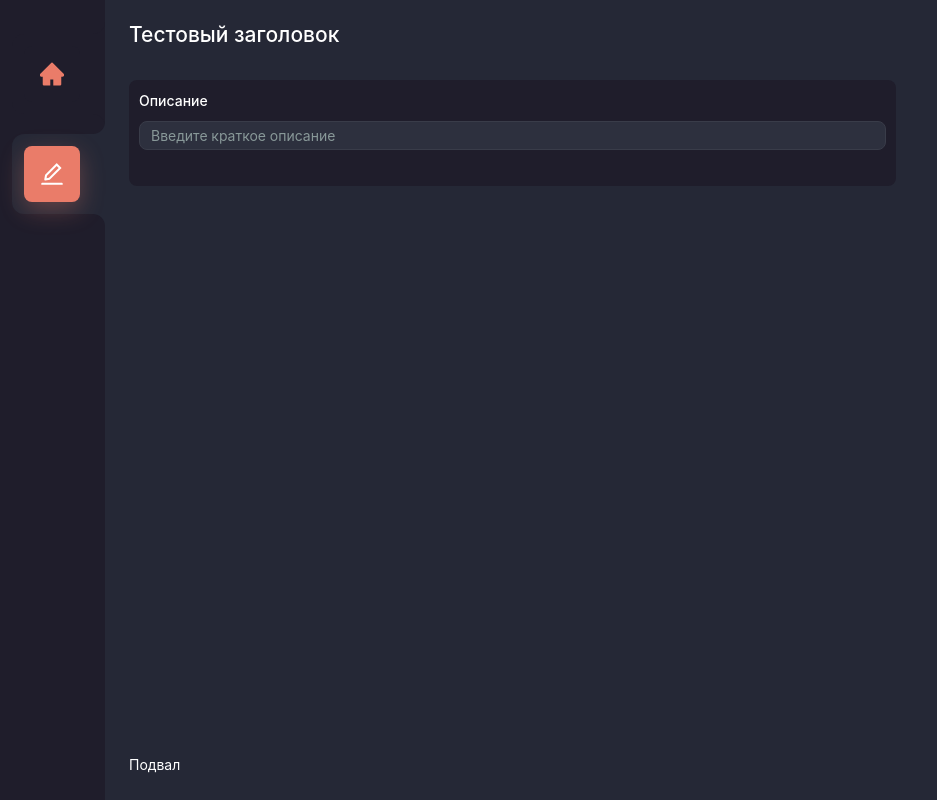
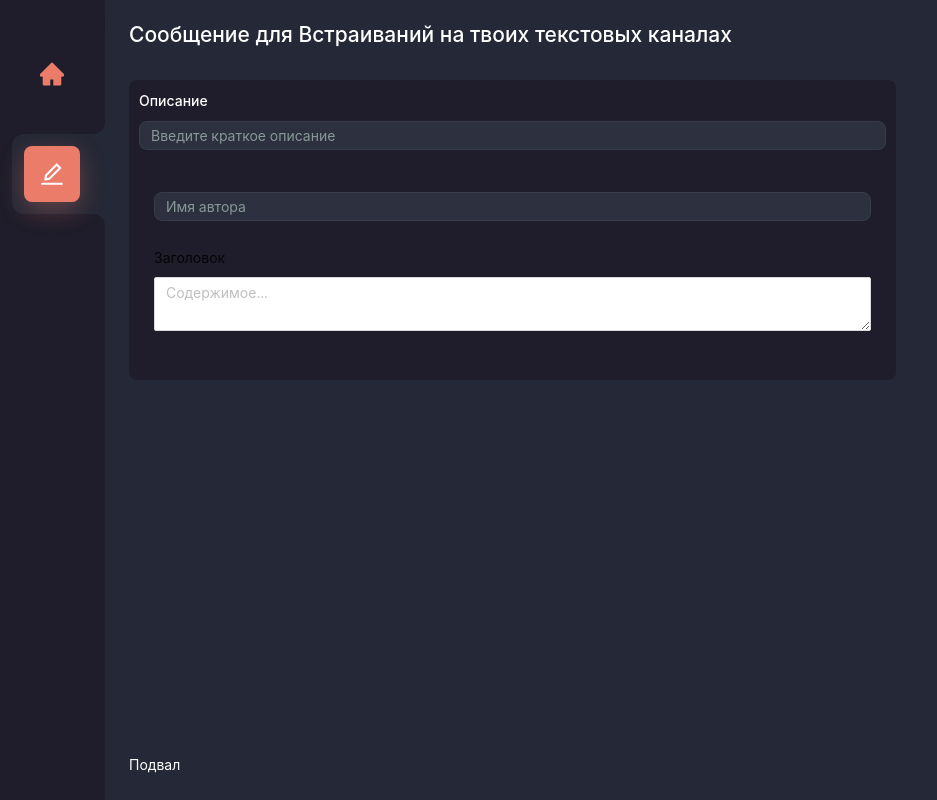
Before and after one commit to fallofElil/esquire-bot-panel, a React (Create React App) app: page /embedding in a window 1280 px wide. Shown: the whole page, without its empty margins (0-937 px from the left). Built offline with nearby package versions, Linux system fonts and the light colour scheme; the HTML template or start-up script is replaced by a standard one.

Commit message:
starts embedding component

```diff
--- a/src/App.tsx
+++ b/src/App.tsx
@@ -1,4 +1,4 @@
-import React, { useEffect, useContext } from 'react';
+import React from 'react';
 import { Switch, Route } from 'react-router-dom';
 import { Layout } from "antd";
 import styled from "styled-components";
@@ -8,7 +8,6 @@ import RootLayout from "./layout/root-layout";
 import Sidebar from "./navigation/sidebar";
 import Header from "./navigation/header";
 import Footer from "./components/footer";
-import {AppContext} from "./context/app-context";
 import {colors} from "./constants/styles";
 
 const StyledContentWrapper = styled(Layout.Content)`
@@ -17,12 +16,6 @@ const StyledContentWrapper = styled(Layout.Content)`
 `
 
 function App(): JSX.Element {
-  const { changeHeaderTitle } = useContext(AppContext);
-
-  useEffect(() => {
-    changeHeaderTitle('Тестовый заголовок')
-  }, [])
-
   return (
       <RootLayout>
         <Sidebar />
--- /dev/null
+++ b/src/components/embedding/base.tsx
@@ -0,0 +1,34 @@
+import React, { FC } from "react";
+import styled from "styled-components";
+import {Row, Col, Form} from "antd";
+import {colors} from "../../constants/styles";
+import FormItem from "../common/form-item";
+import Input from "../common/input";
+import Embedding from "./embedding";
+
+const StyledForm = styled(Form)`
+  padding: 1rem;
+  background-color: ${colors.darkPrimary};
+  border-radius: 8px;
+`;
+
+const EmbeddingBaseWrapper: FC = () => {
+  const {useForm} = Form;
+
+  const [form] = useForm();
+
+  return (
+    <Row>
+      <Col xs={24} sm={24} md={24} lg={16} xl={16} xxl={16}>
+        <StyledForm form={form} layout="vertical">
+          <FormItem name="description" labelText="Описание">
+            <Input placeholder="Введите краткое описание" />
+          </FormItem>
+          <Embedding />
+        </StyledForm>
+      </Col>
+    </Row>
+  );
+}
+
+export default EmbeddingBaseWrapper;
--- /dev/null
+++ b/src/components/embedding/embedding-context.tsx
@@ -0,0 +1,30 @@
+import React, {createContext, useState} from "react";
+import {ContextWithChildren} from '../../types';
+import {noop} from "../../utils/noop";
+
+export type EmbeddingContextValue = {
+  indicatorColor: string;
+  changeIndicatorColor(color: string): void
+}
+
+export const initialValues: EmbeddingContextValue = {
+  indicatorColor: '#FFFFFF',
+  changeIndicatorColor: noop,
+};
+
+export const EmbeddingContext = createContext<EmbeddingContextValue>(initialValues)
+
+export function EmbeddingContextProvider(props: ContextWithChildren): JSX.Element {
+  const [indicatorColor, setIndicatorColor] = useState<string>('#FFFFFF');
+
+  const value: EmbeddingContextValue = {
+    indicatorColor,
+    changeIndicatorColor: setIndicatorColor,
+  };
+
+  return (
+    <EmbeddingContext.Provider value={value}>
+      {props.children}
+    </EmbeddingContext.Provider>
+  )
+}
--- a/src/components/embedding/embedding.tsx
+++ b/src/components/embedding/embedding.tsx
@@ -1,33 +1,40 @@
-import React, { FC } from "react";
+import React, { FC, useContext } from "react";
 import styled from "styled-components";
-import {Row, Col} from "antd";
-import {Form} from "antd";
+import Input from "../common/input";
+import FormItem from "../common/form-item";
+import {EmbeddingContext} from "./embedding-context";
+import {Input as AntInput} from "antd";
 
-import FormItem from "../common/form-item";
-import Input from "../common/input";
-import {colors} from "../../constants/styles";
+type WrapperProps = {
+  indicatorColor: string;
+};
 
-const StyledForm = styled(Form)`
-  padding: 1rem;
-  background-color: ${colors.darkPrimary};
-  border-radius: 8px;
+const StyledWrapper = styled.section<WrapperProps>`
+  padding: 1.5rem;
+
+  &::before {
+    content: "";
+    top: 0;
+    left: 0;
+    position: absolute;
+    width: 4px;
+    background: ${props => props.indicatorColor};
+  }
 `;
 
 const Embedding: FC = () => {
-  const {useForm} = Form;
-
-  const [form] = useForm();
+  const { indicatorColor } = useContext(EmbeddingContext);
+  const { TextArea } = AntInput;
 
   return (
-    <Row>
-      <Col xs={24} sm={24} md={24} lg={16} xl={16} xxl={16}>
-        <StyledForm form={form} layout="vertical">
-          <FormItem name="description" labelText="Описание">
-            <Input placeholder="Введите краткое описание" />
-          </FormItem>
-        </StyledForm>
-      </Col>
-    </Row>
+    <StyledWrapper indicatorColor={indicatorColor}>
+      <FormItem name="author-name">
+        <Input placeholder="Имя автора" />
+      </FormItem>
+      <FormItem name="embedding-content" label="Заголовок">
+        <TextArea placeholder="Содержимое..." />
+      </FormItem>
+    </StyledWrapper>
   );
 }
 
--- /dev/null
+++ b/src/constants/page-titles.ts
@@ -0,0 +1,4 @@
+export enum PageTitles {
+  ROOT = 'Главная страница',
+  EMBEDDING = 'Встраивания',
+}
--- a/src/context/app-context.tsx
+++ b/src/context/app-context.tsx
@@ -14,9 +14,7 @@ export const initialValues: AppContextValue = {
 
 export const AppContext = createContext<AppContextValue>(initialValues)
 
-
-// eslint-disable-next-line @typescript-eslint/explicit-module-boundary-types
-export function AppContextProvider(props: ContextWithChildren) {
+export function AppContextProvider(props: ContextWithChildren): JSX.Element {
   const [headerTitle, setHeaderTitle] = useState<string>('');
 
   const value: AppContextValue = {
--- a/src/navigation/routes.tsx
+++ b/src/navigation/routes.tsx
@@ -1,7 +1,9 @@
-import { ComponentType } from 'react';
-import { RouteComponentProps } from "react-router";
+import {ComponentType} from 'react';
+import {RouteComponentProps} from "react-router";
 
+import MainPage from "../pages/main";
 import EmbeddingPage from "../pages/embedding";
+import {PageTitles} from "../constants/page-titles";
 
 export enum paths {
   ROOT = '/',
@@ -17,8 +19,13 @@ export type AppRoute = {
 
 export const AppRoutes: AppRoute[] = [
   {
+    path: paths.ROOT,
+    label: PageTitles.ROOT,
+    component: MainPage,
+  },
+  {
     path: paths.EMBEDDING,
-    label: 'Встраивания',
+    label: PageTitles.EMBEDDING,
     component: EmbeddingPage,
   }
 ];
--- a/src/navigation/side-button/index.tsx
+++ b/src/navigation/side-button/index.tsx
@@ -36,6 +36,10 @@ const IconWrapper = styled.div<{ active: boolean }>`
   background-color: ${props => props.active ? colors.primary : colors.darkPrimary};
   box-shadow: ${props => props.active ? '0px 8px 24px rgba(234, 124, 105, 0.32)' : 'none'};
   border-radius: 8px;
+
+  &:hover {
+    color: #FFFFFF;
+  }
 `
 
 const StyledChamferWrapper = styled.div`
--- a/src/pages/embedding/index.tsx
+++ b/src/pages/embedding/index.tsx
@@ -1,16 +1,20 @@
 import React, { FC, useContext, useEffect } from 'react';
-import Embedding from "../../components/embedding/embedding";
+import EmbeddingBaseWrapper from "../../components/embedding/base";
 import {AppContext} from "../../context/app-context";
+import {EmbeddingContextProvider} from "../../components/embedding/embedding-context";
 
 const EmbeddingPage: FC = () => {
-  const { changeHeaderTitle } = useContext(AppContext)
+  const { changeHeaderTitle, headerTitle } = useContext(AppContext)
 
   useEffect(() => {
+
     changeHeaderTitle('Сообщение для Встраиваний на твоих текстовых каналах')
-  }, [])
+  }, [headerTitle])
 
   return (
-    <Embedding />
+    <EmbeddingContextProvider>
+      <EmbeddingBaseWrapper />
+    </EmbeddingContextProvider>
   )
 }
 
--- /dev/null
+++ b/src/pages/main/index.tsx
@@ -0,0 +1,16 @@
+import React, { useContext, useEffect } from 'react';
+import {AppContext} from "../../context/app-context";
+
+const MainPage = () => {
+  const { changeHeaderTitle } = useContext(AppContext);
+
+  useEffect(() => {
+    changeHeaderTitle('Главная страница');
+  }, [])
+
+  return (
+    <div>контент главной страницы</div>
+  )
+}
+
+export default MainPage;
```
